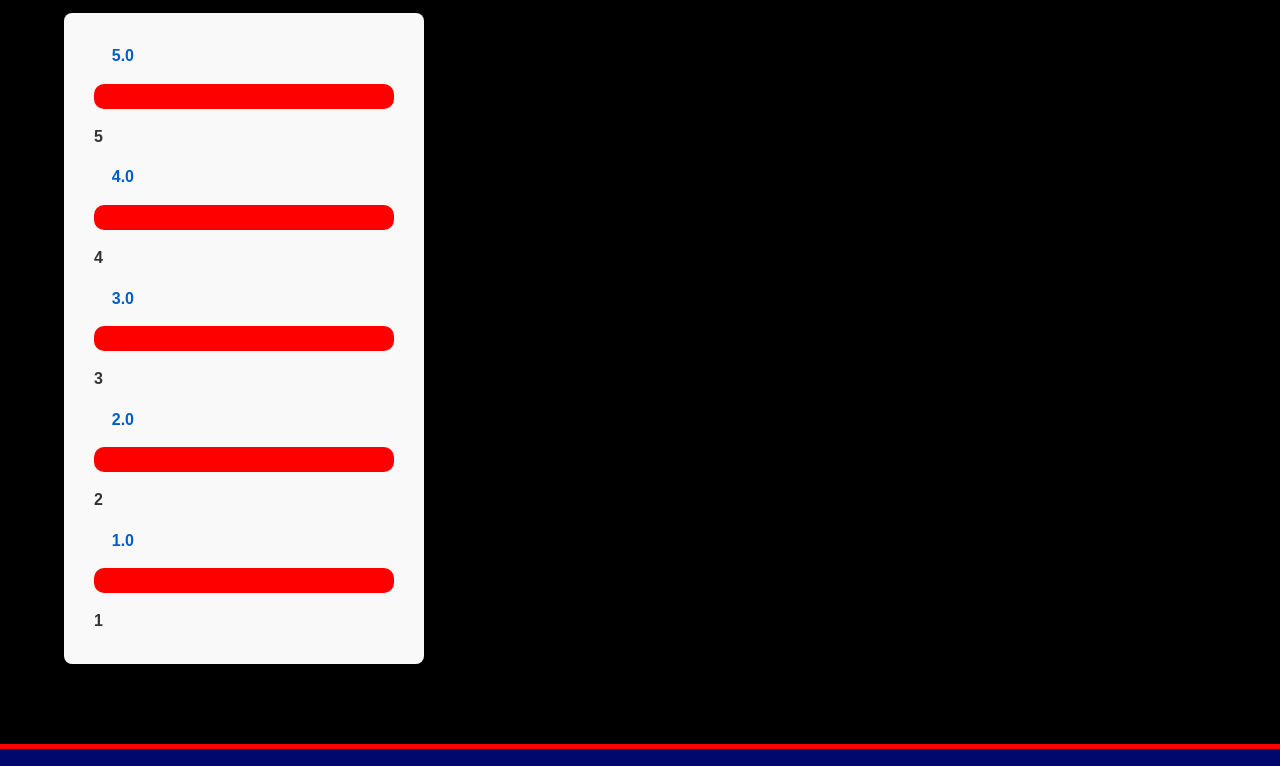
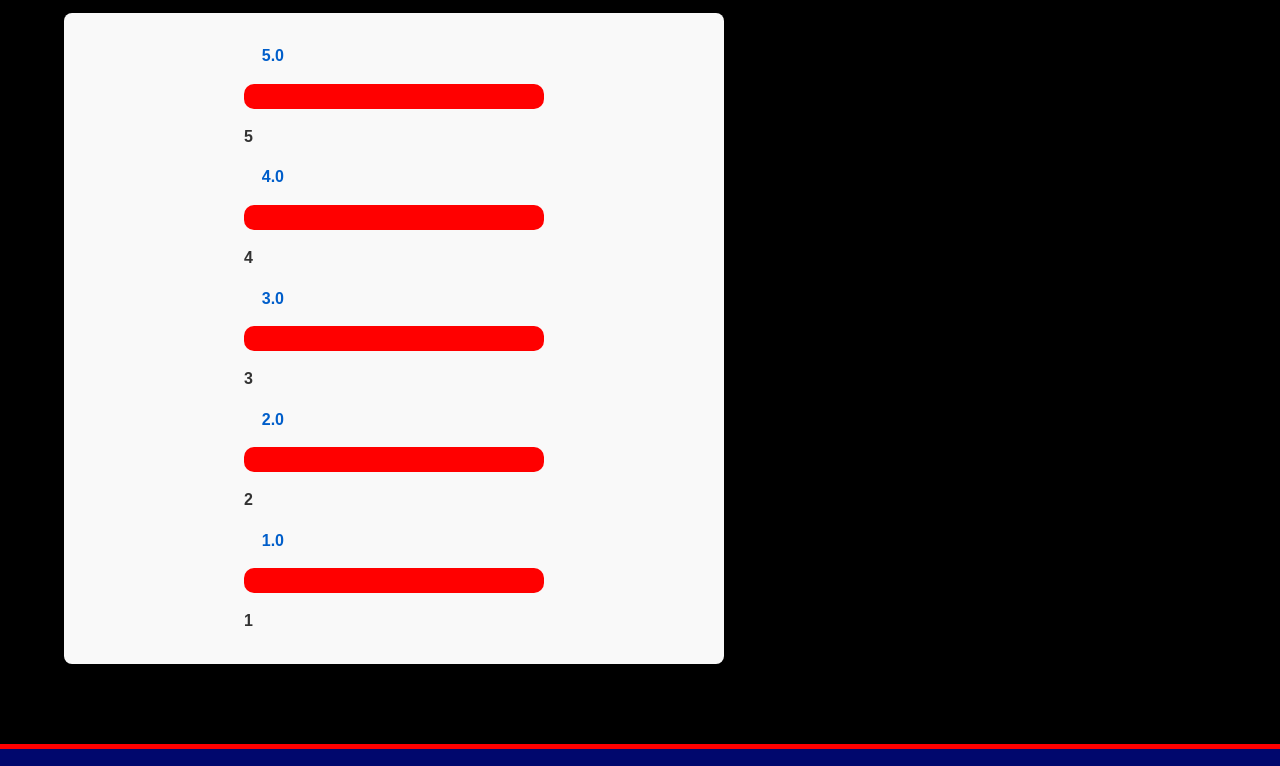
Before and after one commit to brando4-proj/MOVIE_REVIEWS_WEBSITE, a plain HTML site: page about.html in a window 1280 px wide. Shown: the part 482-1248 px from the top of the page. Drawn offline with Linux system fonts and the light colour scheme.

Commit message:
Update style.css

```diff
--- a/style.css
+++ b/style.css
@@ -406,12 +406,15 @@ a {
     padding: 30px;
     border-radius: 8px;
     box-shadow: 0 4px 20px rgba(0, 0, 0, 0.1);
-    margin-top: 50px
+    margin-top: 50px;
+    justify-content: center;
+    align-content: center;
 }
 
 .chart-bars {
     display: grid;
     gap: 15px;
+    width: 600px;
 }
 
 .rating-bar-item {
@@ -439,7 +442,7 @@ a {
 }
 
 .bar:nth-Child(1){
-    width: 500px;
+    width: 800px;
 }
 
 .bar:nth-Child(2){
```
